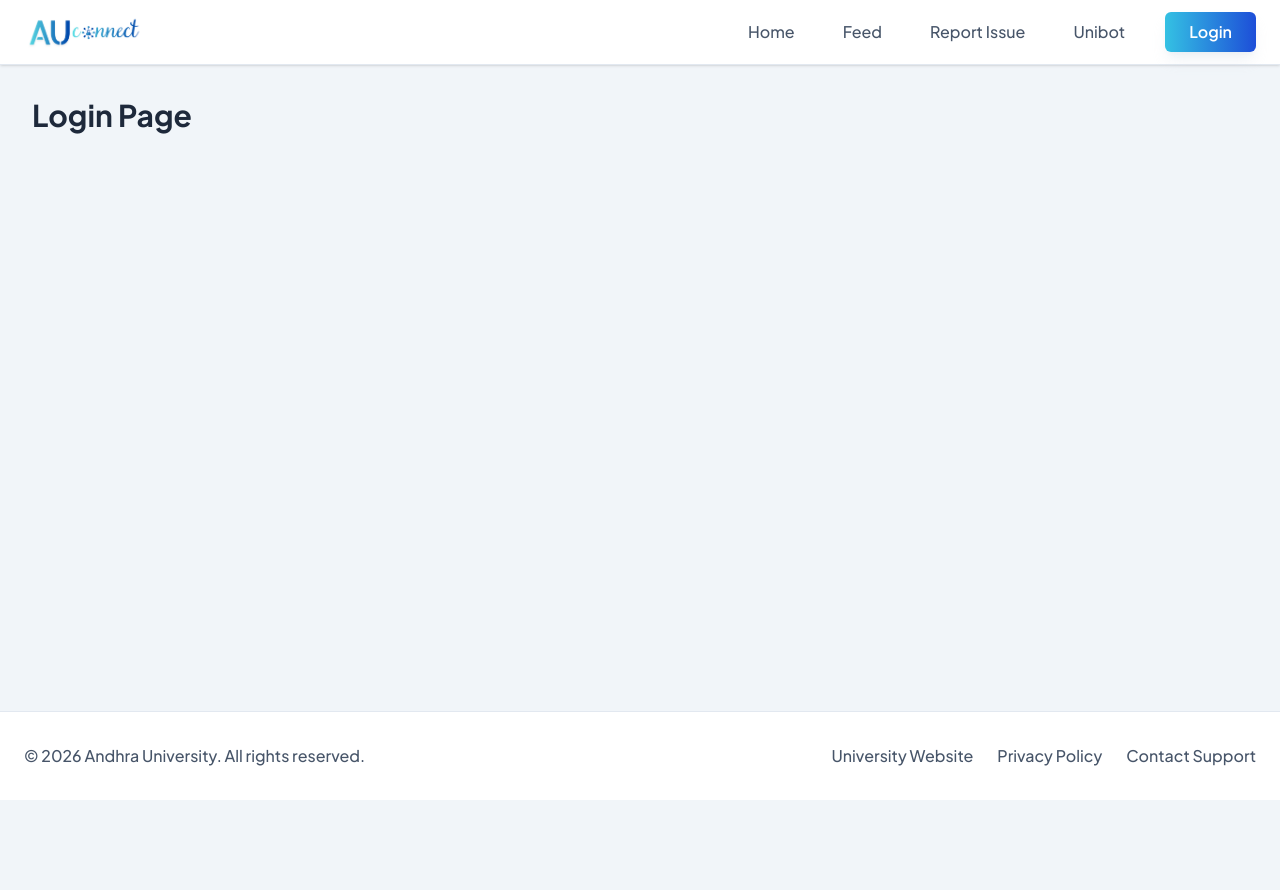
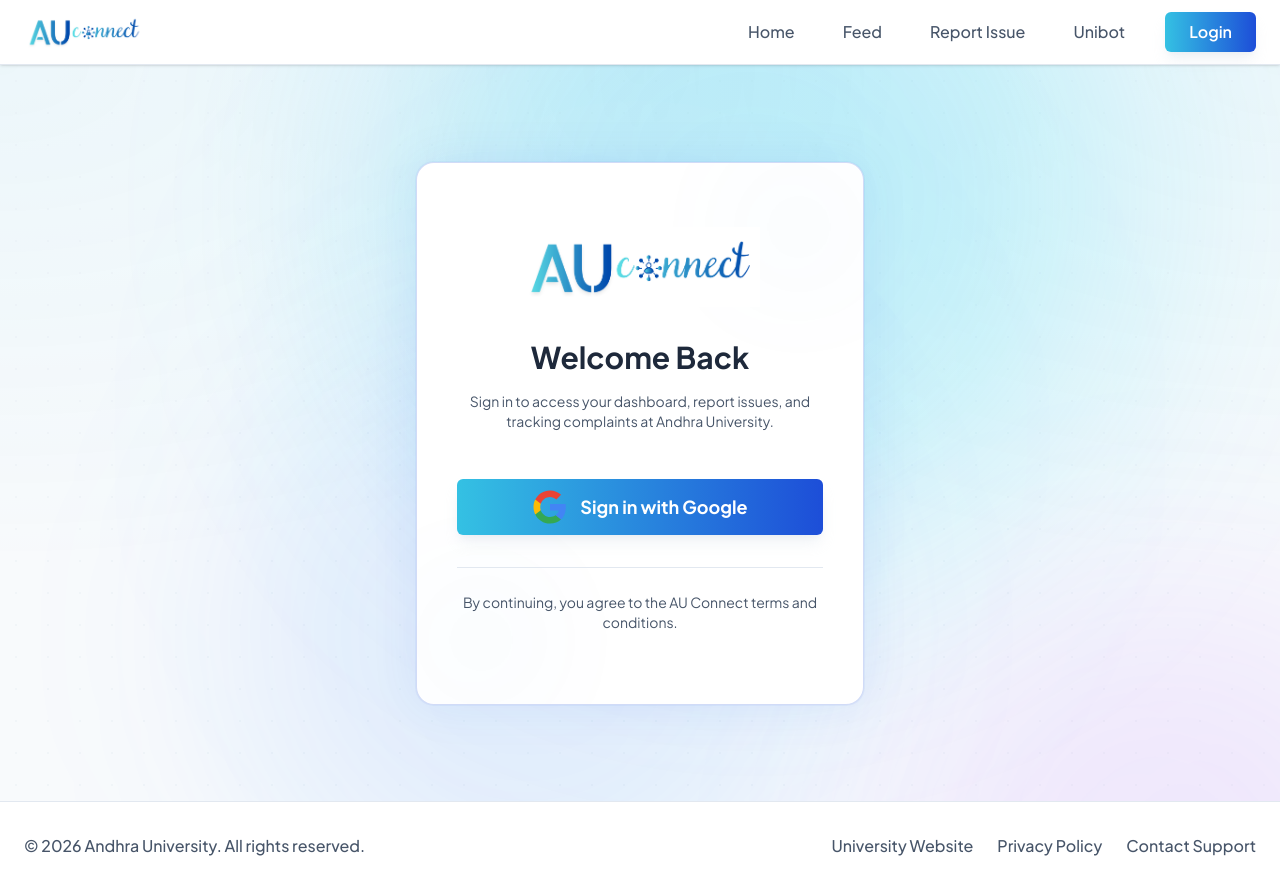
Before and after one commit to AU-Connect/au-connect, a React (Vite) app: page /login in a window 1280 px wide. Before the commit the page ends 800 px from the top, so only its background shows below. Built offline with nearby package versions, Linux system fonts and the light colour scheme; no server answers.

Commit message:
Authentication Logic (Role-Based Access)
Login Page UI, Google Sign-In Trigger, Role Checking Logic, New Student Logic, Preload Admin (Backend)

```diff
--- a/src/App.jsx
+++ b/src/App.jsx
@@ -4,6 +4,7 @@
 import Feed from './pages/Feed';
 import ReportIssue from './pages/ReportIssue';
 import AdminDashboard from './pages/AdminDashboard';
+import Onboarding from './pages/Onboarding';
 import ProtectedRoute from './components/ProtectedRoute';
 import Navbar from './components/Navbar';
 import Footer from './components/Footer';
@@ -17,6 +18,11 @@
           <Routes>
             <Route path="/" element={<Home />} />
             <Route path="/login" element={<Login />} />
+            <Route path="/onboarding" element={
+              <ProtectedRoute>
+                <Onboarding />
+              </ProtectedRoute>
+            } />
 
             {/* Protected Routes */}
             <Route path="/feed" element={
--- a/src/components/Background.jsx
+++ b/src/components/Background.jsx
@@ -1,20 +1,63 @@
 import React from 'react';
+import { motion } from 'framer-motion';
 
 const Background = () => {
     return (
-        <div className="absolute inset-0 z-0 pointer-events-none overflow-hidden">
+        <div className="absolute inset-0 z-0 pointer-events-none overflow-hidden bg-slate-50">
             {/* Mesh Gradient Base */}
-            <div className="absolute inset-0 bg-mesh-gradient opacity-60"></div>
+            <div className="absolute inset-0 bg-mesh-gradient opacity-40"></div>
 
             {/* Subtle Grid Pattern overlay */}
-            <div className="absolute inset-0 grid-pattern opacity-40"></div>
+            <div className="absolute inset-0 grid-pattern opacity-30"></div>
 
-            {/* Dynamic Animated Blobs */}
-            <div className="absolute top-[10%] left-[5%] w-[500px] h-[500px] bg-primary animate-pulse-slow blur-[120px] rounded-full mix-blend-multiply opacity-15"></div>
-            <div className="absolute bottom-[20%] right-[10%] w-[400px] h-[400px] bg-primary-gradient-start animate-[pulse-slow_10s_infinite] blur-[100px] rounded-full mix-blend-multiply opacity-15"></div>
+            {/* Aurora Blobs */}
+            {/* Cyan Blob */}
+            <motion.div
+                animate={{
+                    x: [0, 400, -300, 200, 0],
+                    y: [0, -250, 300, -100, 0],
+                    scale: [1, 1.25, 0.85, 1.15, 1],
+                }}
+                transition={{
+                    duration: 20,
+                    repeat: Infinity,
+                    ease: "easeInOut"
+                }}
+                className="absolute top-[10%] left-[5%] w-[600px] h-[600px] bg-cyan-400/20 blur-[100px] rounded-full will-change-transform transform-gpu"
+            />
 
-            {/* Additional depth bloom */}
-            <div className="absolute top-1/2 left-1/2 -translate-x-1/2 -translate-y-1/2 w-[800px] h-[800px] bg-sky-400/10 blur-[150px] rounded-full opacity-20 animate-pulse"></div>
+            {/* Blue Blob */}
+            <motion.div
+                animate={{
+                    x: [0, -350, 450, -200, 0],
+                    y: [0, 300, -450, 250, 0],
+                    scale: [1, 0.85, 1.25, 0.9, 1],
+                }}
+                transition={{
+                    duration: 25,
+                    repeat: Infinity,
+                    ease: "easeInOut"
+                }}
+                className="absolute bottom-[15%] right-[5%] w-[700px] h-[700px] bg-blue-500/10 blur-[120px] rounded-full will-change-transform transform-gpu"
+            />
+
+            {/* Purple Blob */}
+            <motion.div
+                animate={{
+                    x: [0, 550, -450, 300, 0],
+                    y: [0, 400, -550, 200, 0],
+                    rotate: [0, 180, 360],
+                }}
+                transition={{
+                    duration: 30,
+                    repeat: Infinity,
+                    ease: "easeInOut"
+                }}
+                className="absolute top-1/4 left-1/3 w-[550px] h-[550px] bg-purple-500/10 blur-[110px] rounded-full will-change-transform transform-gpu"
+            />
+
+            {/* Depth Bloom */}
+            <div className="absolute top-1/2 left-1/2 -translate-x-1/2 -translate-y-1/2 w-[900px] h-[900px] bg-sky-200/5 blur-[160px] rounded-full opacity-30"></div>
         </div>
     );
 };
--- /dev/null
+++ b/src/components/ui/button.jsx
@@ -0,0 +1,60 @@
+import * as React from "react"
+import { cva } from "class-variance-authority";
+import { Slot } from "radix-ui"
+
+import { cn } from "@/lib/utils"
+
+const buttonVariants = cva(
+  "inline-flex shrink-0 items-center justify-center gap-2 rounded-md text-sm font-medium whitespace-nowrap transition-all outline-none focus-visible:border-ring focus-visible:ring-[3px] focus-visible:ring-ring/50 disabled:pointer-events-none disabled:opacity-50 aria-invalid:border-destructive aria-invalid:ring-destructive/20 dark:aria-invalid:ring-destructive/40 [&_svg]:pointer-events-none [&_svg]:shrink-0 [&_svg:not([class*='size-'])]:size-4",
+  {
+    variants: {
+      variant: {
+        default: "bg-primary text-primary-foreground hover:bg-primary/90",
+        destructive:
+          "bg-destructive text-white hover:bg-destructive/90 focus-visible:ring-destructive/20 dark:bg-destructive/60 dark:focus-visible:ring-destructive/40",
+        outline:
+          "border bg-background shadow-xs hover:bg-accent hover:text-accent-foreground dark:border-input dark:bg-input/30 dark:hover:bg-input/50",
+        secondary:
+          "bg-secondary text-secondary-foreground hover:bg-secondary/80",
+        ghost:
+          "hover:bg-accent hover:text-accent-foreground dark:hover:bg-accent/50",
+        link: "text-primary underline-offset-4 hover:underline",
+      },
+      size: {
+        default: "h-9 px-4 py-2 has-[>svg]:px-3",
+        xs: "h-6 gap-1 rounded-md px-2 text-xs has-[>svg]:px-1.5 [&_svg:not([class*='size-'])]:size-3",
+        sm: "h-8 gap-1.5 rounded-md px-3 has-[>svg]:px-2.5",
+        lg: "h-10 rounded-md px-6 has-[>svg]:px-4",
+        icon: "size-9",
+        "icon-xs": "size-6 rounded-md [&_svg:not([class*='size-'])]:size-3",
+        "icon-sm": "size-8",
+        "icon-lg": "size-10",
+      },
+    },
+    defaultVariants: {
+      variant: "default",
+      size: "default",
+    },
+  }
+)
+
+function Button({
+  className,
+  variant = "default",
+  size = "default",
+  asChild = false,
+  ...props
+}) {
+  const Comp = asChild ? Slot.Root : "button"
+
+  return (
+    <Comp
+      data-slot="button"
+      data-variant={variant}
+      data-size={size}
+      className={cn(buttonVariants({ variant, size, className }))}
+      {...props} />
+  );
+}
+
+export { Button, buttonVariants }
--- a/src/pages/Login.jsx
+++ b/src/pages/Login.jsx
@@ -1,9 +1,93 @@
 import React from 'react';
+import { useAuth } from '../context/AuthContext';
+import { useNavigate } from 'react-router-dom';
+import logo from '../assets/logo.png';
+import { Button } from "@/components/ui/button";
+import { Card, CardContent, CardHeader, CardTitle, CardDescription } from "@/components/ui/card";
+import Background from '../components/Background';
+import { doc, getDoc } from 'firebase/firestore';
+import { db } from '../firebase';
 
 const Login = () => {
+    const { login } = useAuth();
+    const navigate = useNavigate();
+
+    const handleLogin = async () => {
+        try {
+            const result = await login();
+            const user = result.user;
+
+            // Day 4: Role Checking Logic
+            // Once Google verifies the user, check the users collection in Firestore
+            const userDocRef = doc(db, "users", user.email);
+            const userDoc = await getDoc(userDocRef);
+
+            if (userDoc.exists()) {
+                const userData = userDoc.data();
+
+                // Scenario A: Preloaded Admin
+                if (userData.role === 'admin') {
+                    navigate('/admin');
+                }
+                // Scenario B: Returning Student
+                else if (userData.role === 'student') {
+                    navigate('/feed');
+                }
+                else {
+                    // Fallback if role is not strictly defined
+                    navigate('/');
+                }
+            } else {
+                // Scenario C: Brand New Student - Redirect to Onboarding
+                navigate('/onboarding');
+            }
+        } catch (error) {
+            console.error("Login failed:", error);
+        }
+    };
+
     return (
-        <div className="p-8">
-            <h1 className="text-3xl font-bold">Login Page</h1>
+        <div className="min-h-[calc(100vh-64px)] bg-app-bg flex items-center justify-center px-4 relative overflow-hidden">
+            <Background />
+
+            <Card className="w-full max-w-md border border-primary/20 shadow-2xl bg-white relative z-10 rounded-3xl overflow-hidden ring-1 ring-primary/5 shadow-[0_0_50px_rgba(29,78,216,0.08)]">
+                {/* Subtle Decorative Corner Accents */}
+                <div className="absolute top-0 right-0 w-32 h-32 bg-primary-gradient opacity-[0.03] blur-3xl pointer-events-none -z-10" />
+                <div className="absolute bottom-0 left-0 w-32 h-32 bg-primary-gradient opacity-[0.03] blur-3xl pointer-events-none -z-10" />
+
+                <CardHeader className="flex flex-col items-center pt-10 pb-6">
+                    <img
+                        src={logo}
+                        alt="AU-Connect Logo"
+                        className="h-20 w-auto mb-6 hover:scale-105 transition-transform duration-300"
+                    />
+                    <CardTitle className="text-3xl font-bold text-heading">Welcome Back</CardTitle>
+                    <CardDescription className="text-body-text text-center mt-2 px-6">
+                        Sign in to access your dashboard, report issues, and tracking complaints at Andhra University.
+                    </CardDescription>
+                </CardHeader>
+
+                <CardContent className="pb-12 px-10">
+                    <Button
+                        onClick={handleLogin}
+                        className="w-full h-14 bg-primary-gradient text-white font-bold text-lg rounded-[6px] shadow-subtle hover:brightness-110 hover:shadow-xl transition-all duration-300 flex items-center justify-center gap-3 active:scale-[0.98]"
+                    >
+                        <svg viewBox="0 0 24 24" className="size-9 shrink-0" xmlns="http://www.w3.org/2000/svg">
+                            <path d="M22.56 12.25c0-.78-.07-1.53-.2-2.25H12v4.26h5.92c-.26 1.37-1.04 2.53-2.21 3.31v2.77h3.57c2.08-1.92 3.28-4.74 3.28-8.09z" fill="#4285F4" />
+                            <path d="M12 23c2.97 0 5.46-.98 7.28-2.66l-3.57-2.77c-1 .67-2.28 1.06-3.71 1.06-2.86 0-5.29-1.93-6.16-4.53H2.18v2.84C3.99 20.53 7.7 23 12 23z" fill="#34A853" />
+                            <path d="M5.84 14.09c-.22-.67-.35-1.39-.35-2.09s.13-1.42.35-2.09V7.07H2.18C1.43 8.55 1 10.22 1 12s.43 3.45 1.18 4.93l3.66-2.84z" fill="#FBBC05" />
+                            <path d="M12 5.38c1.62 0 3.06.56 4.21 1.66l3.15-3.15C17.45 2.09 14.97 1 12 1 7.7 1 3.99 3.47 2.18 7.07l3.66 2.84c.87-2.6 3.3-4.53 6.16-4.53z" fill="#EA4335" />
+                        </svg>
+                        Sign in with Google
+                    </Button>
+
+                    <div className="mt-8 pt-6 border-t border-border-custom text-center">
+                        <p className="text-sm text-body-text">
+                            By continuing, you agree to the AU Connect terms and conditions.
+                        </p>
+                    </div>
+                </CardContent>
+            </Card>
         </div>
     );
 };
--- /dev/null
+++ b/src/pages/Onboarding.jsx
@@ -0,0 +1,17 @@
+import React from 'react';
+
+const Onboarding = () => {
+    return (
+        <div className="min-h-[calc(100vh-64px)] bg-app-bg flex items-center justify-center p-6 text-center">
+            <div className="bg-white p-8 rounded-3xl shadow-subtle max-w-md w-full animate-in fade-in zoom-in duration-500 border border-border-custom">
+                <h1 className="text-3xl font-bold text-heading mb-4">Complete Your Profile</h1>
+                <p className="text-body-text mb-6">Welcome to AU-Connect! Please provide a few more details to get started.</p>
+                <div className="animate-pulse bg-slate-50 border border-dashed border-slate-200 h-64 rounded-xl flex items-center justify-center text-slate-400">
+                    Onboarding Form Coming Soon...
+                </div>
+            </div>
+        </div>
+    );
+};
+
+export default Onboarding;
```
Also changed, not shown: src/context/AuthContext.jsx (+7 -16 lines).
